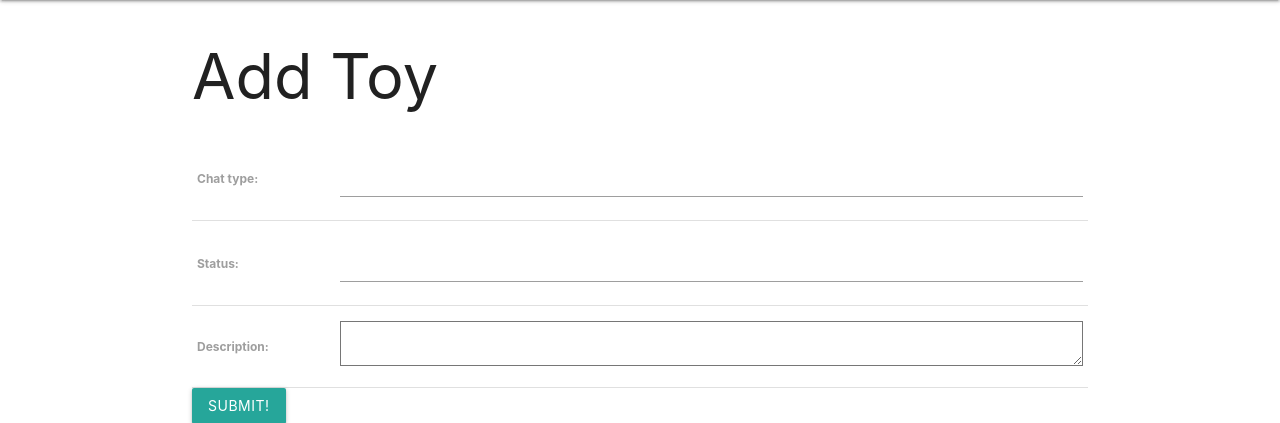
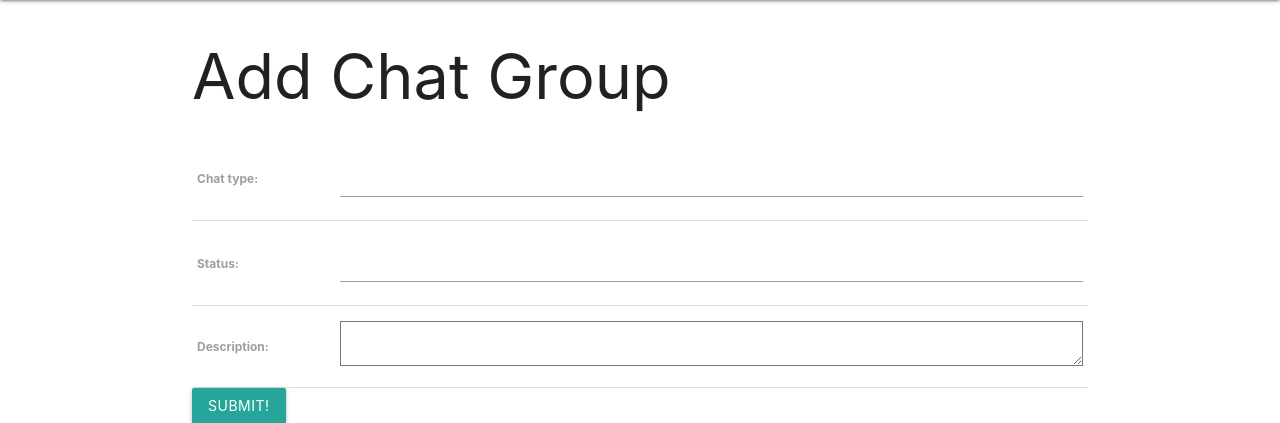
Before and after one commit to Venura-Wijenayake/DjangoChat, a Django app: page /chatgroup/create/ in a window 1280 px wide. Shown: the part 87-510 px from the top of the page. Run offline with Django 3.2, Linux system fonts and the light colour scheme; the visitor is signed in with stand-in values (Sample User, id 1).

Commit message:
Final Working Code-changes

```diff
--- a/main_app/templates/main_app/conversation_form.html
+++ b/main_app/templates/main_app/conversation_form.html
@@ -4,7 +4,7 @@
   {% if object %}
     <h1>Edit <span class="teal-text">{{object.name}}</span></h1>
   {% else %}
-    <h1>Add Toy</h1>
+    <h1>Add Chat Group</h1>
   {% endif %}
   <!-- Leaving the action empty makes the form post to the same url used to display it -->
   <form action="" method="post">
--- a/main_app/views.py
+++ b/main_app/views.py
@@ -33,7 +33,7 @@ def about(request):
 def group_detail(request, group_id):
   conversation = Conversation.objects.get(id=group_id)
   name_list = conversation.user.all().values_list('username')
-  users_part_of_group = conversation.user.all()
+  users_part_of_group = conversation.user.all().values()
   users_doesnt_belong_to_conversation = User.objects.exclude(username__in=name_list)
   return render(request, 'conversation/detail.html', {
     'conversation': conversation,
```
